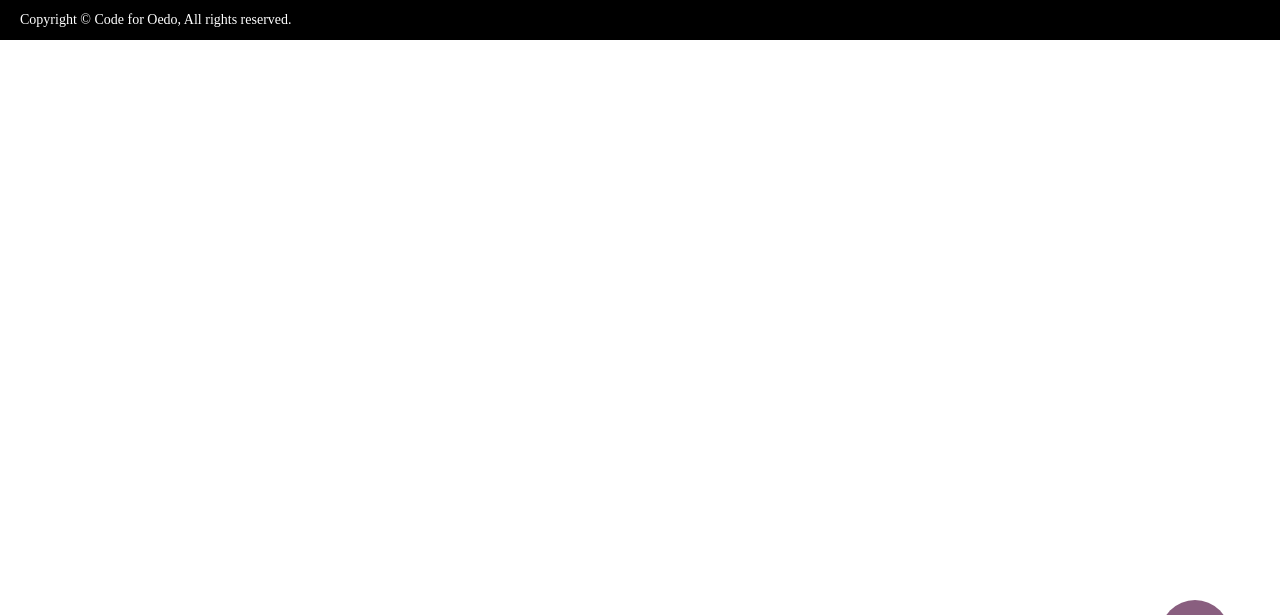
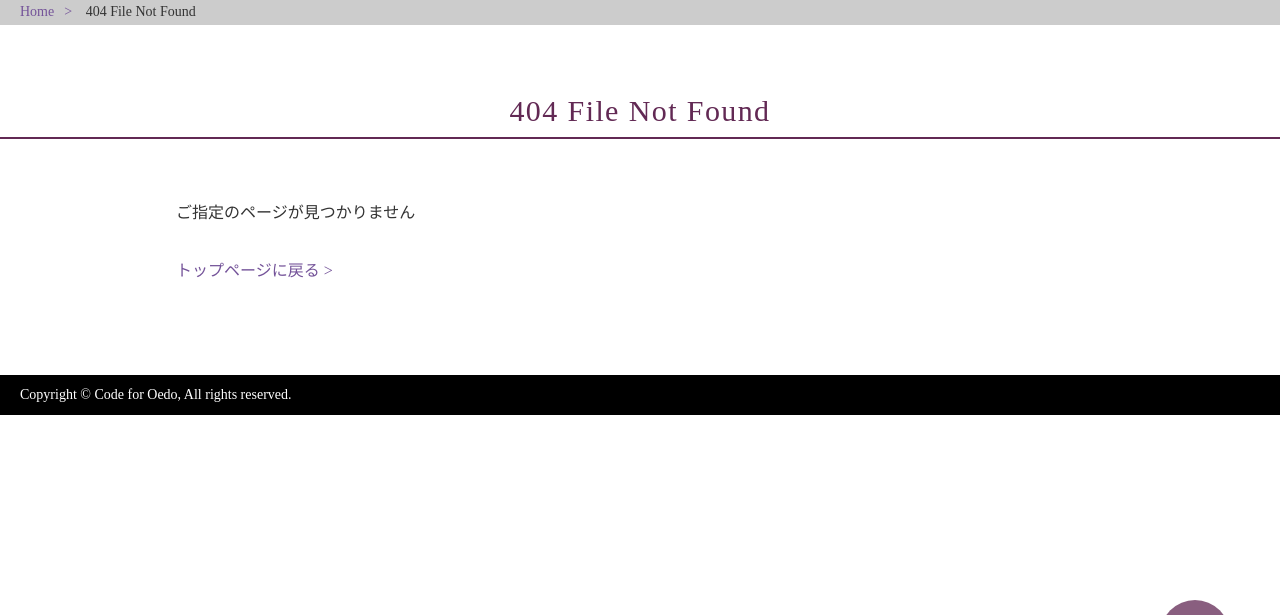
Before and after one commit to codeforoedo/website, a WordPress theme: template wp_theme/oedo_beta/404.php in a window 1280 px wide. Shown: the part 110-725 px from the top of the page. Run offline with PHP 8.4 and a stand-in for WordPress, Linux system fonts and the light colour scheme; the site name, menu and one post (Sample post) are stand-ins, and other content is empty; some libraries are stand-ins or nearby versions.

Commit message:
6/22修正分アップいたします

```diff
--- a/wp_theme/oedo_beta/404.php
+++ b/wp_theme/oedo_beta/404.php
@@ -1,3 +1,16 @@
 <?php get_header(); ?>
-<!--404-->
+<ol id="bred">
+	<li id="home"><a href="/">Home</a></li>
+	<li>404 File Not Found</li>
+</ol>
+
+<div class="headings-area">
+	<h1 id="sec01-headings" class="headings">404 File Not Found</h1>
+</div>
+<div id="single-main">
+	<div id="single-post">
+		<p>ご指定のページが見つかりません</p>
+		<p id="go-top"><a href="/">トップページに戻る &gt;</a></p>
+	</div><!--/single-post-->
+</div><!--main-->
 <?php get_footer(); ?>
--- a/wp_theme/oedo_beta/front-page.php
+++ b/wp_theme/oedo_beta/front-page.php
@@ -1,7 +1,7 @@
 <?php
 	$eventloop = new WP_Query(array(
 		'post_status' => 'publish',
-		'post_type' => 'event',
+		'category_name' => 'event',
 		'posts_per_page'=> 5
 	) );
 	$memloop = new WP_Query(array(
@@ -105,7 +105,7 @@ get_header(); ?>
 		<li><a href="<?php the_permalink(); ?>">
 			<dl>
 				<dt><?php the_time('Y年n月j日'); ?></dt>
-				<dd><?php the_field('event_title'); ?></dd>
+				<dd><?php the_title(); ?></dd>
 			</dl>
 		</a></li>
 	<?php endwhile;endif; ?>
--- a/wp_theme/oedo_beta/functions.php
+++ b/wp_theme/oedo_beta/functions.php
@@ -4,6 +4,7 @@ add_action( 'init', 'create_post_type' );
 function create_post_type() {
 
 //カスタム投稿タイプ
+/*
 	$labels = array(
 		'name' => __( 'イベント告知' )
 //		'singular_name' => __( 'イベント告知' ),
@@ -16,7 +17,7 @@ function create_post_type() {
 		'has_archive' => true
 	);
 	register_post_type('event',$args);
-
+*/
 	$labels = array(
 		'name' => __( 'メンバー' )
 //		'singular_name' => __( 'イベント告知' ),
@@ -29,6 +30,19 @@ function create_post_type() {
 		'has_archive' => true
 	);
 	register_post_type('members',$args);
+
+	$labels = array(
+		'name' => __( 'アプリ' )
+//		'singular_name' => __( 'イベント告知' ),
+	);
+	$args = array(
+		'labels' => $labels,
+		'public' => true,
+//		'menu_position' => 0,
+		'supports' => array('title','editor'),
+		'has_archive' => true
+	);
+	register_post_type('app',$args);
 
 //カスタムタクソノミー
 /*
--- a/wp_theme/oedo_beta/single.php
+++ b/wp_theme/oedo_beta/single.php
@@ -2,11 +2,11 @@
 <?php the_post(); ?>
 <ol id="bred">
 	<li id="home"><a href="/">Home</a></li>
-	<li><?php the_field('event_title'); ?></li>
+	<li><?php the_title(); ?></li>
 </ol>
 
 <div class="headings-area">
-	<h1 id="sec01-headings" class="headings"><?php the_field('event_title'); ?></h1>
+	<h1 id="sec01-headings" class="headings"><?php the_title(); ?></h1>
 	<p class="lead"><?php the_time('Y年n月j日'); ?> Posted</p>
 </div>
 <div id="single-main">
```
